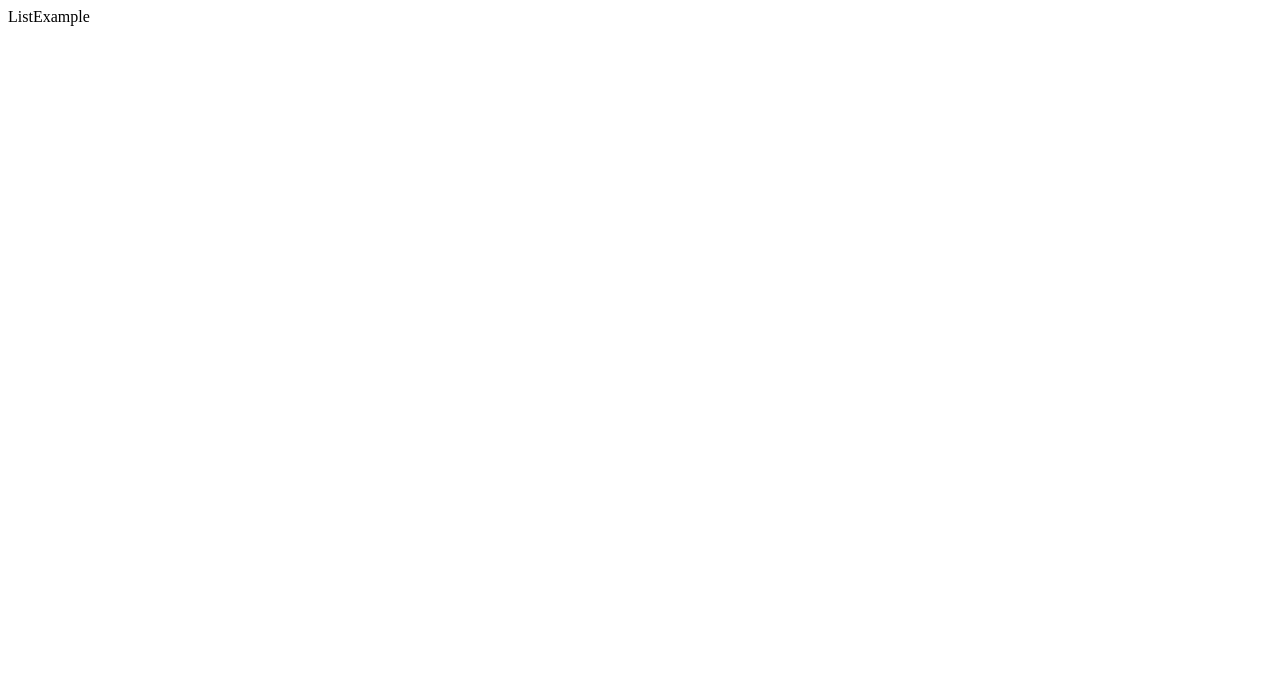
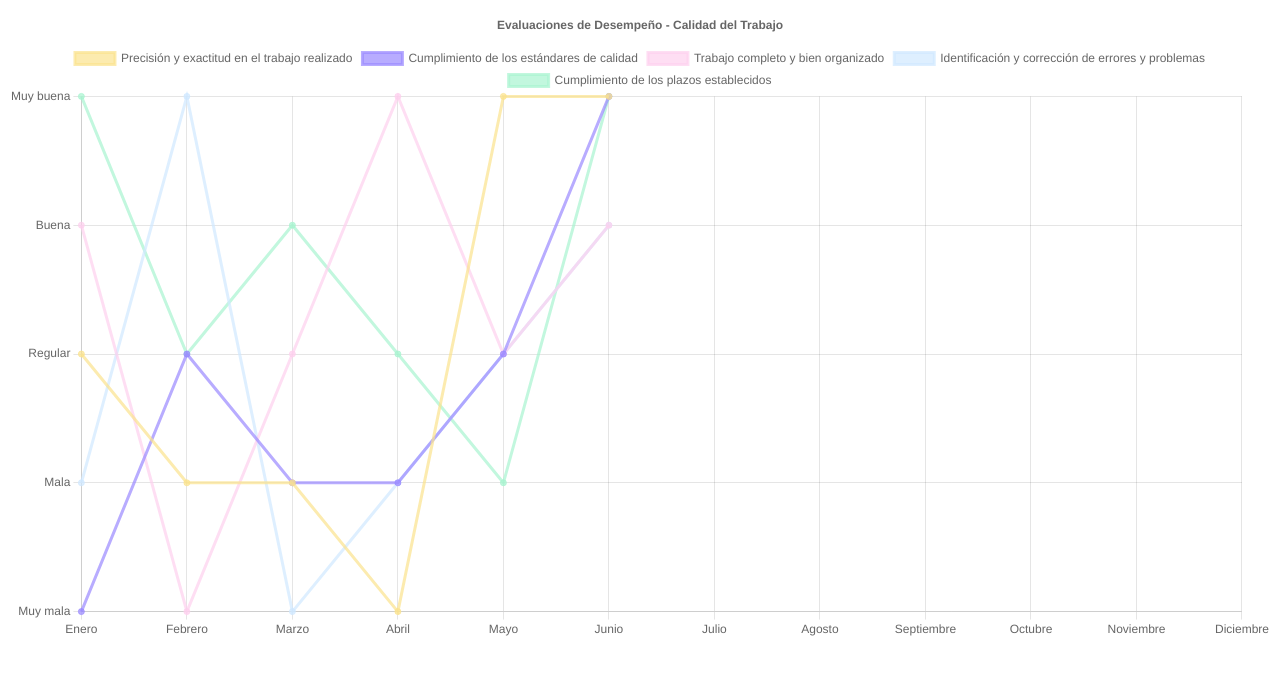
Before and after one commit to DP2softback/sigcc-front, a React (Vite) app in the folder dp2-frontend/: page /example/list in a window 1280 px wide. Shown: the top 674 px of the page. Built offline with nearby package versions, Linux system fonts and the light colour scheme.

Commit message:
1 commit

```diff
--- /dev/null
+++ b/dp2-frontend/src/components/Charts/Linechar.css
@@ -0,0 +1,3 @@
+.chart{
+    background-color: black;
+}
--- /dev/null
+++ b/dp2-frontend/src/components/Charts/Linechart.tsx
@@ -0,0 +1,96 @@
+import React from 'react'
+import { Line } from 'react-chartjs-2'
+
+import {
+    Chart as ChartJS,
+    CategoryScale,
+    LinearScale,
+    PointElement,
+    LineElement,
+    Title,
+    Tooltip,
+    Legend,
+  } from 'chart.js';
+
+  ChartJS.register(
+    CategoryScale,
+    LinearScale,
+    PointElement,
+    LineElement,
+    Title,
+    Tooltip,
+    Legend
+  );
+  const colorsLineDefault = [ 'rgba(251,227,142,0.7)', 'rgba(154,137,255,0.7)','rgba(254,208,238,0.7)','rgba(208,232,255,0.7)','rgba(169,244,208,0.7)'] //Amarrillo, Morado, Rosado, celeste y Verde
+  const labelsXDefault = ['Enero', 'Febrero', 'Marzo', 'Abril', 'Mayo', 'Junio', 'Julio', 'Agosto', 'Septiembre', 'Octubre', 'Noviembre', 'Diciembre'];
+
+  const Linechart = ({ colorsLine=colorsLineDefault, labelsX=labelsXDefault, dataInfoprops=null }) => {
+    //const labelsInfo = ['Precisión y exactitud en el trabajo realizado', 'Cumplimiento de los estándares de calidad', 'Trabajo completo y bien organizado', 'Identificación y corrección de errores y problemas', 'Cumplimiento de los plazos establecidos']
+    //const dataLines = [[3, 2, 2, 1, 5, 5], [1, 3, 2, 2, 3, 5], [4, 1, 3, 5, 3, 4], [2, 5, 1, 2, 3, 4], [5, 3, 4, 3, 2, 5]];
+    const dataInfo = [{descripcion : 'Precisión y exactitud en el trabajo realizado', values: [3, 2, 2, 1, 5, 5] },
+                        {descripcion : 'Cumplimiento de los estándares de calidad', values: [1, 3, 2, 2, 3, 5] },
+                        {descripcion : 'Trabajo completo y bien organizado', values: [4, 1, 3, 5, 3, 4] },
+                        {descripcion : 'Identificación y corrección de errores y problemas', values: [2, 5, 1, 2, 3, 4] },
+                        {descripcion : 'Cumplimiento de los plazos establecidos', values: [5, 3, 4, 3, 2, 5] }
+                    ]
+
+    const datasets = dataInfo.map((item, index) => {
+        return {
+            label: item['descripcion'],
+            data: item['values'],
+            borderColor: [colorsLineDefault[index]],
+            backgroundColor: [colorsLineDefault[index]],
+            pointBackgroundColor: [colorsLineDefault[index]],
+            pointBorderColor: [colorsLineDefault[index]]
+        }
+    })
+
+    const data = {
+        labels: labelsX,
+        datasets : datasets
+    }
+
+    const options = {
+        responsive: true,
+        plugins: {
+          legend: {
+            position: 'top' as const,
+          },
+          title: {
+            display: true,
+            text: 'Evaluaciones de Desempeño - Calidad del Trabajo',
+          },
+        },
+        scales: {
+          y: {
+              beginAtZero: false,
+              ticks: {
+                  stepSize: 1,
+                  callback: (value) => {
+                    if (value === 1) {
+                        return 'Muy mala';
+                    }else if (value === 2) {
+                        return 'Mala';
+                    }else if (value === 3) {
+                        return 'Regular';
+                    } else if (value === 4) {
+                        return 'Buena';
+                    } else if (value === 5) {
+                        return 'Muy buena';
+                    } else {
+                        return '';
+                    }
+                },
+              }
+          }
+        }
+    };
+
+    return (
+        <div className='chart'>
+            <Line data={data} options={options} />
+        </div>
+    )
+}
+
+export default Linechart;
--- a/dp2-frontend/src/features/ExampleModule/features/ListExample.tsx
+++ b/dp2-frontend/src/features/ExampleModule/features/ListExample.tsx
@@ -1,8 +1,12 @@
 import React from 'react'
+import Linechart from '../../../components/Charts/Linechart'
 
 const ListExample = () => {
   return (
-    <div>ListExample</div>
+    <div>
+      {/* ListExample */}
+      <Linechart></Linechart>
+    </div>
   )
 }
 
```
